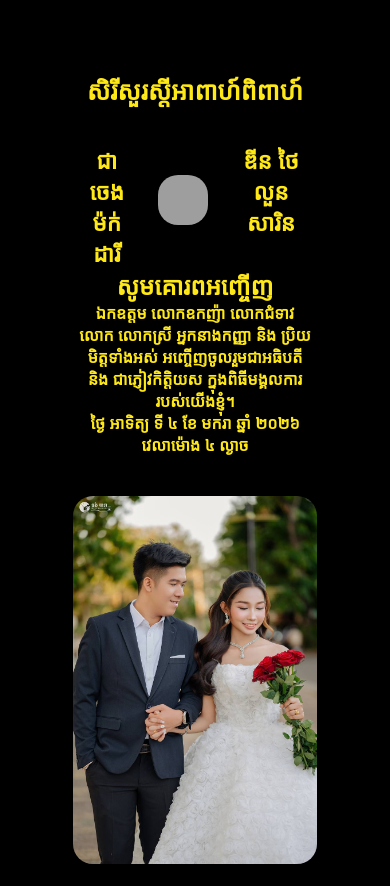
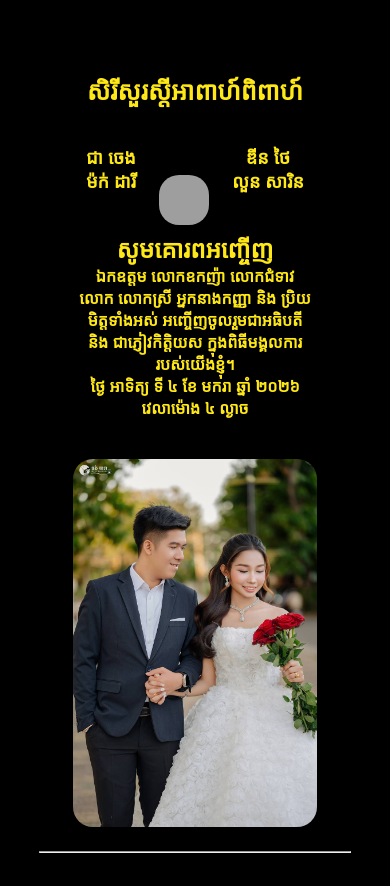
Before and after one commit to CHENG-DAVIT/davitwedding, a plain HTML site: page index.html in a window 390 px wide. Shown: the part 1580-2466 px from the top of the page. Drawn offline with nearby package versions, Linux system fonts and the light colour scheme; grey boxes are pictures that could not be loaded.

Commit message:
Refactor CSS for improved styling and responsiveness

```diff
--- a/style.css
+++ b/style.css
@@ -217,7 +217,7 @@ button:hover {
   }
 
   .mak-name1 {
-    font-size: 15px;
+    font-size: 12px;
   }
   .pl {
     font-size: 16px;
```
